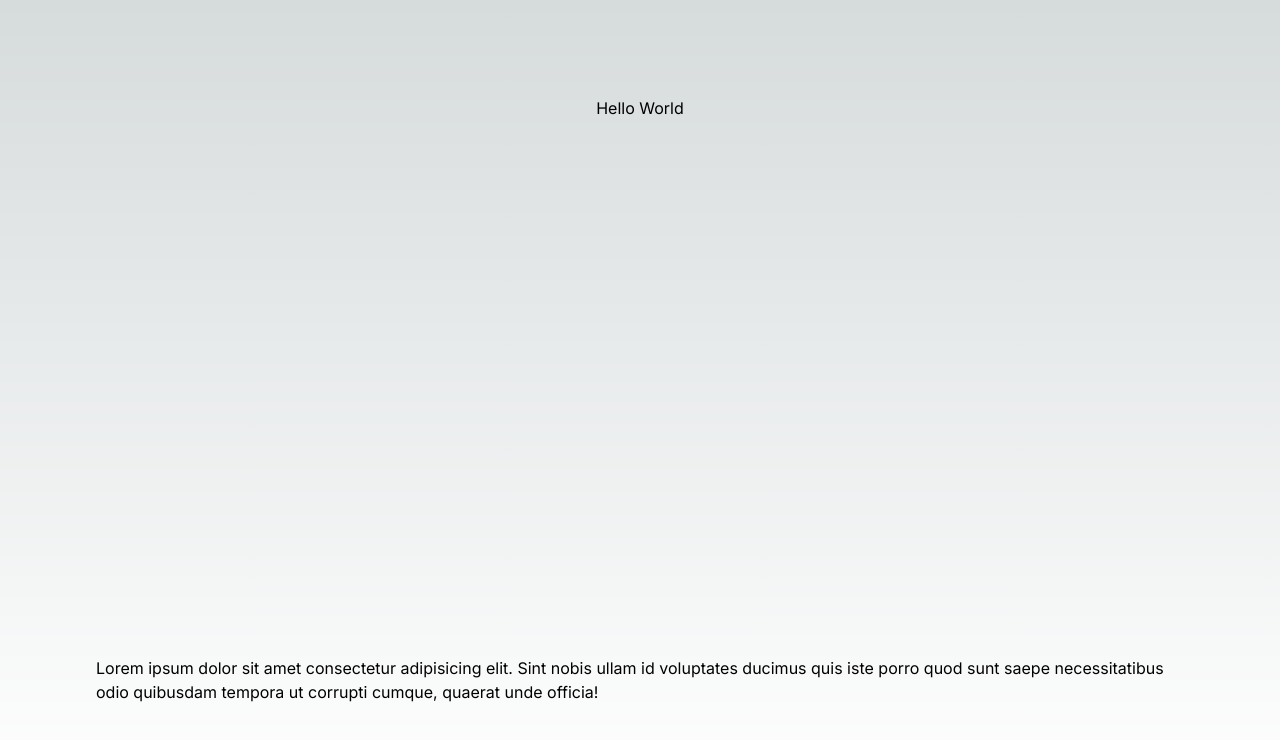
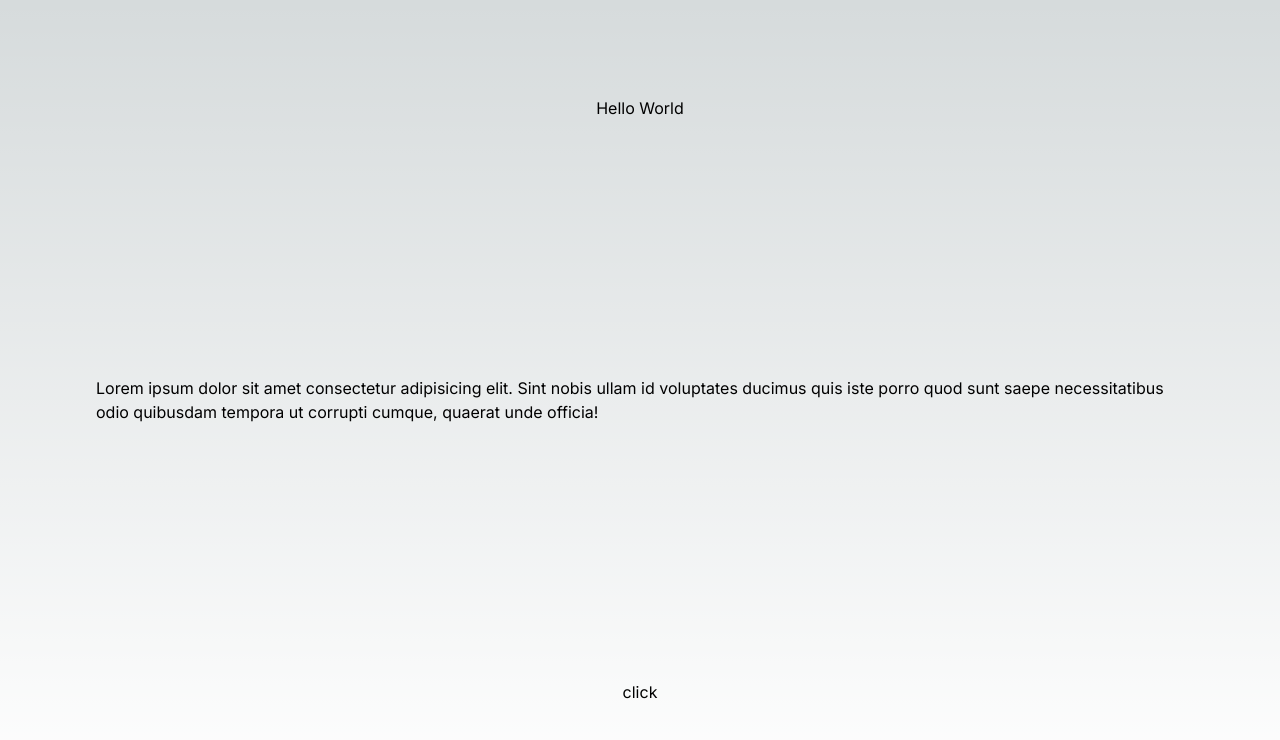
Before and after one commit to nikamunjishvili/next-test, a Next.js app: page / in a window 1280 px wide. Shown: the top 740 px of the page. Built offline with nearby package versions, Linux system fonts and the light colour scheme.

Commit message:
add button component

```diff
--- a/src/app/page.tsx
+++ b/src/app/page.tsx
@@ -8,6 +8,7 @@ export default function Home() {
         necessitatibus odio quibusdam tempora ut corrupti cumque, quaerat unde
         officia!
       </p>
+      <button>click</button>
     </main>
   );
 }
```
